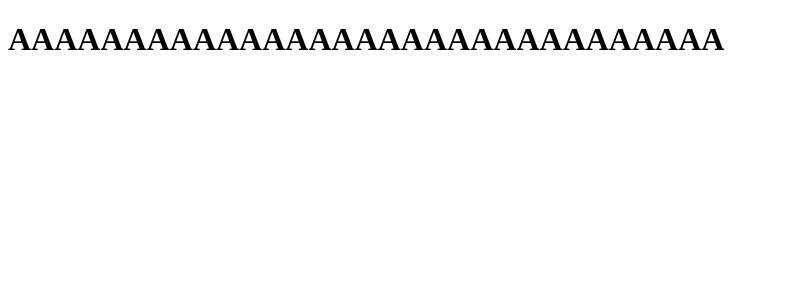
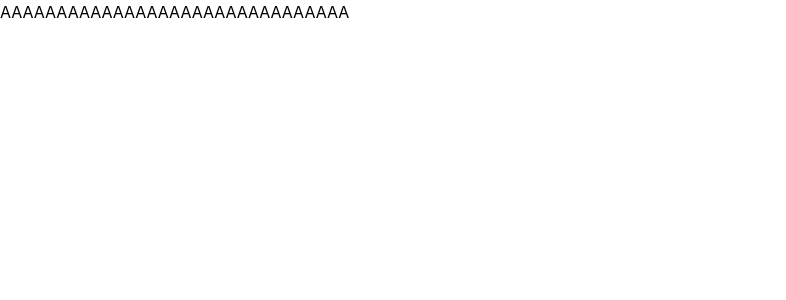
Before and after one commit to SerenadeOfDreams/sharing-songs, a React (Vite) app: page / in a window 1280 px wide. Shown: the top 300 px of the page, without its empty margins (0-786 px from the left). Built offline with nearby package versions, Linux system fonts and the light colour scheme.

Commit message:
feat: tailwindcss, inter font and theme.css imported on index.css.

```diff
--- a/src/index.css
+++ b/src/index.css
@@ -1,3 +1,11 @@
+@import "tailwindcss";
+@import "@fontsource/inter/400.css";
+@import "@fontsource/inter/600.css";
+@import "@fontsource/inter/700.css";
+@import "@fontsource/inter/800.css";
+
+@import "./styles/theme.css";
+
 @layer base {
   body {
     width: 100%;
```
